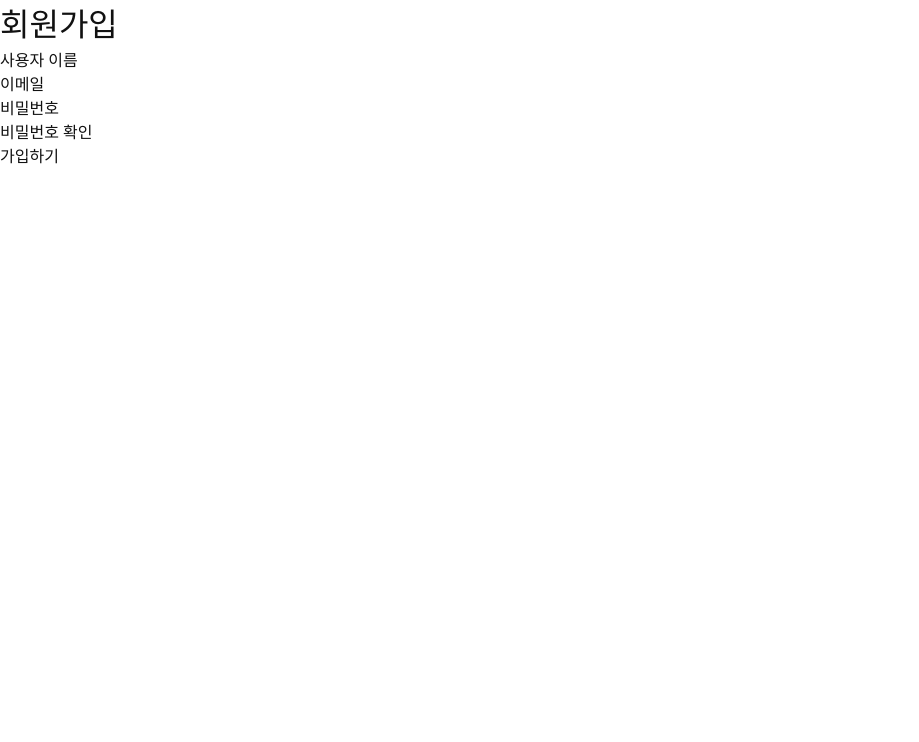
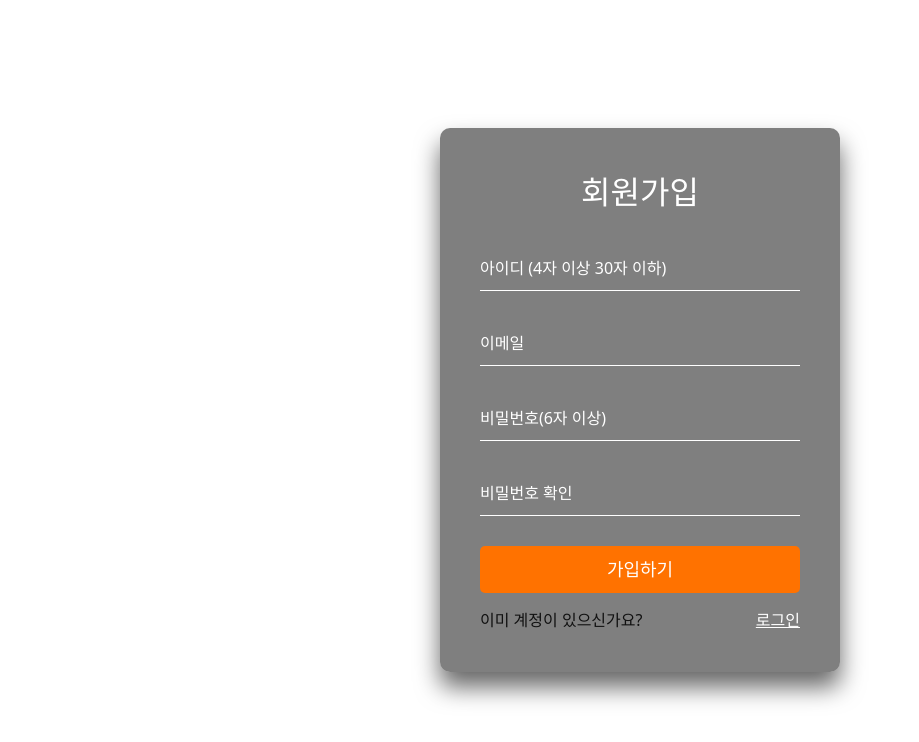
Before and after one commit to Taemin1234/taest-mag, a Next.js app in the folder frontend/: page /snowman/signup in a window 1280 px wide. Shown: the top 742 px of the page, without its empty margins (0-919 px from the left). Built offline with nearby package versions, Linux system fonts and the light colour scheme.

Commit message:
로그인, 회원가입 페이지 퍼블리싱

```diff
--- a/frontend/src/app/(auth)/snowman/elsa/elsa.module.css
+++ b/frontend/src/app/(auth)/snowman/elsa/elsa.module.css
@@ -16,41 +16,6 @@
     padding: 0;
     color: #fff;
     text-align: center;
-}
-
-.user_box {
-    position: relative;
-}
-
-.user_box input {
-    width: 100%;
-    padding: 10px 0;
-    font-size: 16px;
-    color: #fff;
-    margin-bottom: 30px;
-    border: none;
-    border-bottom: 1px solid #fff;
-    outline: none;
-    background: transparent;
-}
-
-.user_box label {
-    position: absolute;
-    top:0;
-    left: 0;
-    padding: 10px 0;
-    font-size: 16px;
-    color: #fff;
-    pointer-events: none;
-    transition: .5s;
-}
-
-.login_box .user_box input:focus ~ label,
-.login_box .user_box input:valid ~ label {
-  top: -20px;
-  left: 0;
-  color: #03e9f4;
-  font-size: 12px;
 }
 
 .btn_login {
--- a/frontend/src/app/(auth)/snowman/signup/page.tsx
+++ b/frontend/src/app/(auth)/snowman/signup/page.tsx
@@ -1,15 +1,25 @@
 'use client';
 
+import styles from '../elsa/elsa.module.css'
 import { useState } from 'react';
+import Link from 'next/link';
+import InputField from "@/components/InputField"
+
+interface SignUpForm {
+  username: string;
+  email: string;
+  password: string;
+  confirmPassword: string;
+}
 
 export default function SignUpPage() {
-  const [form, setForm] = useState({
+  const [form, setForm] = useState<SignUpForm>({
     username: '',
     email: '',
     password: '',
     confirmPassword: '',
   });
-  const [error, setError] = useState('');
+  const [error, setError] = useState<string>('');
 
   const handleChange = (e: React.ChangeEvent<HTMLInputElement>) => {
     setForm(prev => ({ ...prev, [e.target.name]: e.target.value }));
@@ -17,94 +27,95 @@ export default function SignUpPage() {
 
   const handleSubmit = (e: React.FormEvent) => {
     e.preventDefault();
+    // 비밀번호 확인
     if (form.password !== form.confirmPassword) {
       setError('비밀번호가 일치하지 않습니다.');
       return;
     }
+    // 필수 입력 확인
+    if (!form.username || !form.email || !form.password) {
+      setError('모든 필드를 입력해주세요.');
+      return;
+    }
     setError('');
-    // UI-only: 백엔드 연동 제외
+
+    // TODO: 백엔드 회원가입 API 연결 준비
+    // 예: await fetch('/api/auth/signup', { method: 'POST', body: JSON.stringify(form) });
+    console.log('Signup data:', {
+      username: form.username,
+      email: form.email,
+      password: form.password,
+    });
   };
 
+
   return (
-    <div className="min-h-screen flex items-center justify-center bg-gray-50">
+    <div className={styles.login_box}>
+      <h1>회원가입</h1>
       <form
         onSubmit={handleSubmit}
-        className="w-full max-w-md bg-white p-6 rounded-lg shadow-md space-y-6"
       >
-        <h1 className="text-2xl font-bold text-center">회원가입</h1>
 
         {error && (
           <p className="text-red-500 text-sm text-center">{error}</p>
         )}
 
-        <div>
-          <label htmlFor="username" className="block text-sm font-medium mb-1">
-            사용자 이름
-          </label>
-          <input
+        <InputField
           id="username"
           name="username"
-            type="text"
+          type='string'
+          label="아이디 (4자 이상 30자 이하)"
           value={form.username}
           onChange={handleChange}
           required
-            className="w-full px-3 py-2 border rounded focus:outline-none focus:ring"
+          minLength={4}
+          maxLength={30}
         />
-        </div>
-
-        <div>
-          <label htmlFor="email" className="block text-sm font-medium mb-1">
-            이메일
-          </label>
-          <input
+        <InputField
           id="email"
           name="email"
           type="email"
+          label="이메일"
           value={form.email}
           onChange={handleChange}
           required
-            className="w-full px-3 py-2 border rounded focus:outline-none focus:ring"
         />
-        </div>
 
-        <div>
-          <label htmlFor="password" className="block text-sm font-medium mb-1">
-            비밀번호
-          </label>
-          <input
+        <InputField
           id="password"
           name="password"
           type="password"
+          label="비밀번호(6자 이상)"
           value={form.password}
           onChange={handleChange}
           required
           minLength={6}
-            className="w-full px-3 py-2 border rounded focus:outline-none focus:ring"
         />
-        </div>
 
-        <div>
-          <label htmlFor="confirmPassword" className="block text-sm font-medium mb-1">
-            비밀번호 확인
-          </label>
-          <input
+        <InputField
           id="confirmPassword"
           name="confirmPassword"
           type="password"
+          label="비밀번호 확인"
           value={form.confirmPassword}
           onChange={handleChange}
           required
           minLength={6}
-            className="w-full px-3 py-2 border rounded focus:outline-none focus:ring"
         />
-        </div>
 
         <button
           type="submit"
-          className="w-full bg-black text-white py-2 rounded hover:bg-gray-800 transition"
+          className={styles.btn_login}
         >
           가입하기
         </button>
+
+        <p  className={styles.txt_wrap}>
+          이미 계정이 있으신가요?{' '}
+          <Link href="/snowman/elsa" className={styles.txt1}>
+            로그인
+          </Link>
+        </p>
       </form>
     </div>
   );
--- /dev/null
+++ b/frontend/src/components/InputField.module.css
@@ -0,0 +1,39 @@
+.user_box {
+    position: relative;
+}
+
+.user_box input {
+    width: 100%;
+    padding: 10px 0;
+    font-size: 16px;
+    color: #fff;
+    margin-bottom: 30px;
+    border: none;
+    border-bottom: 1px solid #fff;
+    outline: none;
+    background: transparent;
+}
+
+.user_box label {
+    position: absolute;
+    top:0;
+    left: 0;
+    padding: 10px 0;
+    font-size: 16px;
+    color: #fff;
+    pointer-events: none;
+    transition: .5s;
+}
+
+.user_box input:focus ~ label,
+.user_box.touched input:valid ~ label,
+.user_box.touched input:invalid ~ label {
+  top: -20px;
+  left: 0;
+  color: #ff7200;
+  font-size: 12px;
+}
+
+.user_box.touched input:invalid ~ label {
+    color: red;
+  }
--- /dev/null
+++ b/frontend/src/components/InputField.tsx
@@ -0,0 +1,52 @@
+"use client"
+
+import { useState } from 'react';
+import styles from './InputField.module.css';
+
+interface Props {
+  id: string;
+  name: string;
+  type?: string;
+  value: string;
+  onChange: (e: React.ChangeEvent<HTMLInputElement>) => void;
+  label: string;
+  required?: boolean;
+  minLength?: number;
+  maxLength?: number;
+}
+
+export default function InputField({
+  id,
+  name,
+  type = 'text',
+  value,
+  onChange,
+  label,
+  required = false,
+  minLength,
+  maxLength,
+}: Props) {
+  const [touched, setTouched] = useState(false);
+
+  return (
+    <div
+      className={`${styles.user_box} ${
+        touched ? styles.touched : ''
+      }`}
+    >
+      <input
+        id={id}
+        name={name}
+        type={type}
+        value={value}
+        onChange={onChange}
+        onBlur={() => setTouched(true)}
+        placeholder=" "
+        required={required}
+        minLength={minLength}
+        maxLength={maxLength}
+      />
+      <label htmlFor={id}>{label}</label>
+    </div>
+  );
+}
```
Also changed, not shown: frontend/src/app/(auth)/snowman/elsa/page.tsx (+7 -13 lines). Lines whose indentation alone changed are shown as unchanged.
